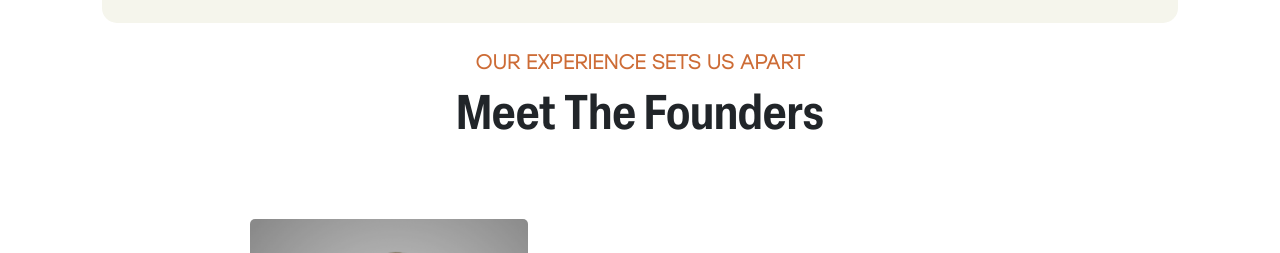
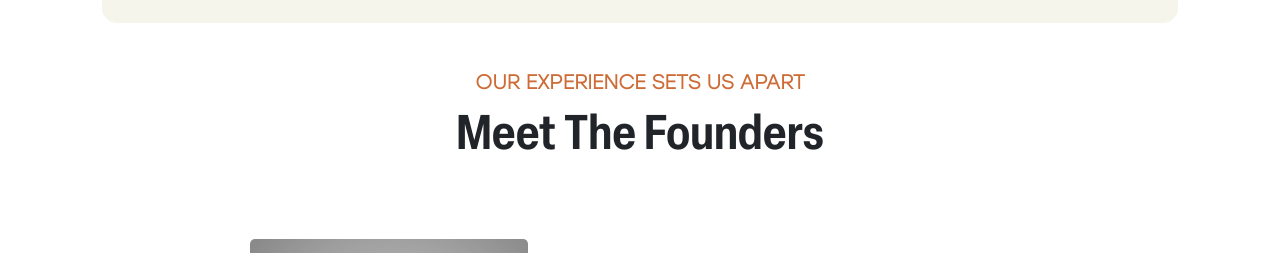
Before and after one commit to chadri72/firebrand-copy, a website: page src/index.html in a window 1280 px wide. Shown: the part 2996-3249 px from the top of the page. Drawn offline with nearby package versions, Linux system fonts and the light colour scheme.

Commit message:
minor mods again

```diff
--- a/src/index.html
+++ b/src/index.html
@@ -173,7 +173,7 @@
 
 <div class="container who">
 
-		<div class="row" style="position:relative;">
+		<div class="row" style="position:relative; padding:20px 15px 0px;">
 			<div class="founders" style="width:500px; margin: 0 auto;">
 				<h6 class="leadin" style="text-align:center;">OUR EXPERIENCE SETS US APART</h6>
 				<h2 style="font-family: 'Elza-Narrow-Semi'; text-align:center;">Meet The Founders</h2>
```
